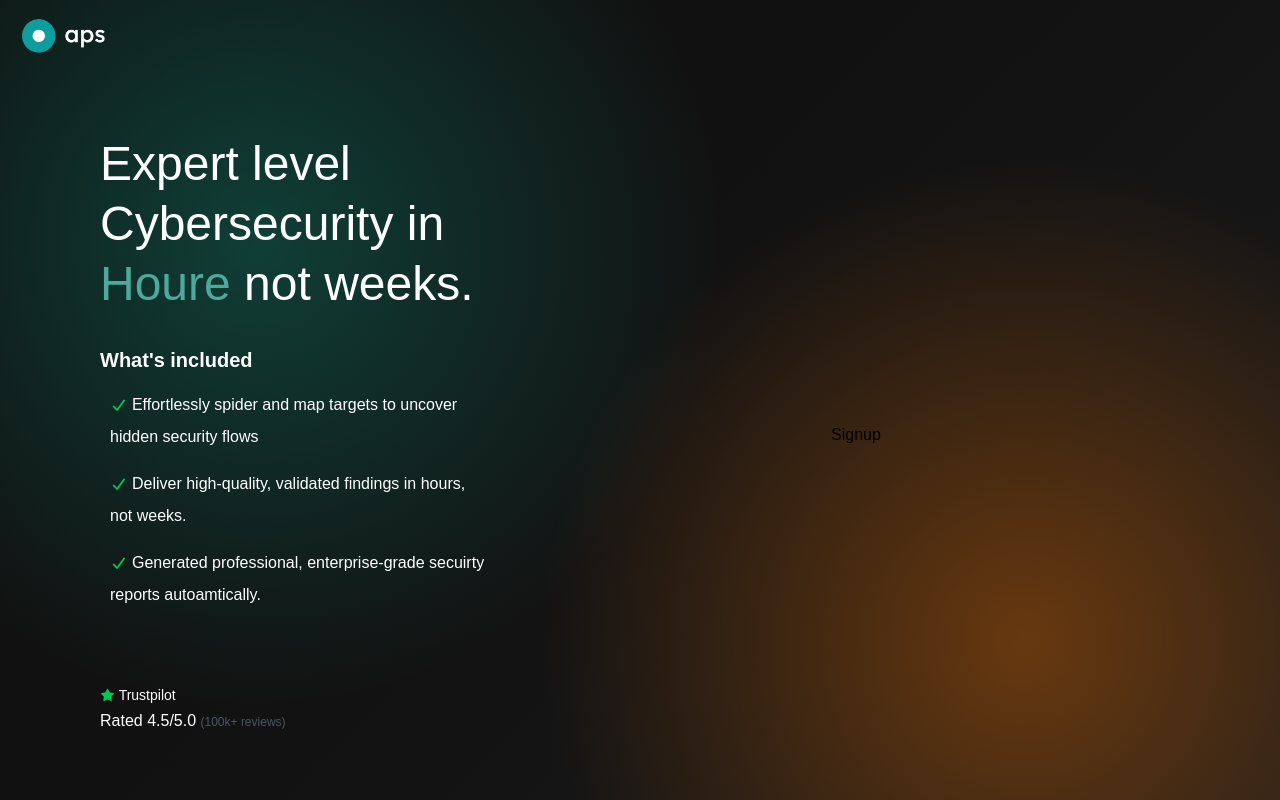
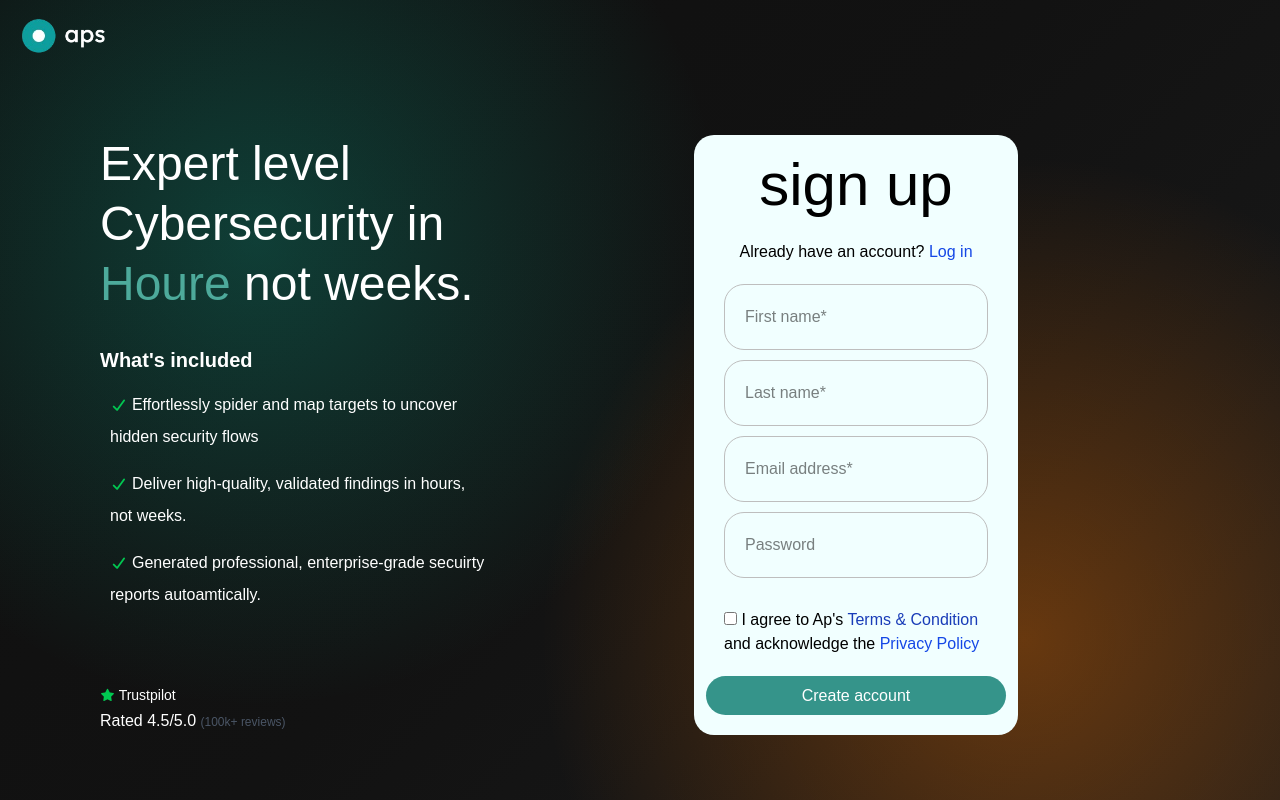
Before and after one commit to Rajaryan99/Fenrir-frontend-Task, a React (Vite) app: page /Login in a window 1280 px wide. Built offline with nearby package versions, Linux system fonts and the light colour scheme.

Commit message:
sign Up added

```diff
--- a/src/components/Auth/Auth.css
+++ b/src/components/Auth/Auth.css
@@ -45,6 +45,10 @@
     margin-top: 15px;
 }
 
+.review {
+    margin-top: 4rem;
+}
+
 .rightSection{
     width: 60%;
     height: calc(100vh - 70px);
@@ -53,6 +57,48 @@
     justify-content: center;
 }
 
-.review {
-    margin-top: 4rem;
+.signupForm{
+    display: flex;
+    flex-direction: column;
+    background-color: rgb(241, 255, 255);
+    width: 50%;
+    padding: 20px 30px;
+    height: 600px;
+    border-radius: 20px;
+
+    align-items: center;
+
+
 }
+
+.signupForm p {
+    margin-top: 25px;
+    margin-bottom: 20px;
+}
+
+.form {
+    display: flex;
+    width: 100%;
+    flex-direction: column;
+
+}
+
+.form input {
+    border: 1px solid rgb(190, 190, 190);
+    padding: 20px;
+    border-radius: 20px;
+    margin-bottom: 10px;
+}
+
+.terms {
+    margin-top: 20px;
+}
+
+.btn {
+    width: 300px;
+    height: 50px;
+    background-color: rgb(53, 148, 138) ;
+    color: #fff;
+    border-radius: 20px;
+    margin-top: 20px;
+}
--- a/src/components/Auth/Signup.jsx
+++ b/src/components/Auth/Signup.jsx
@@ -30,7 +30,27 @@ export default function Signup() {
       </div>
 
       <div className="rightSection">
-        <h1>Signup</h1>
+          <div className="signupForm">
+
+              <h1 className='text-6xl'>sign up</h1>
+              <p>Already have an account? <a href="" className='text-blue-700'>Log in</a></p>
+
+
+            <div className="form">
+              <input type="text" name="" id="" placeholder='First name*' />
+              <input type="text" name="" id="" placeholder='Last name*' />
+              <input type="text" name="" id="" placeholder='Email address*' />
+              <input type="password" name="" id="" placeholder='Password' />
+            </div>
+            <div>
+
+              <div className='terms'>
+              <input type="checkbox" /> <span>I agree to Ap's <a href="" className='text-blue-800'>Terms & Condition</a> and acknowledge the <a href="" className='text-blue-700'>Privacy Policy</a></span>
+              </div>
+            </div>
+
+            <button className='btn'>Create account</button>
+        </div>
       </div>
       </div>
 
```
